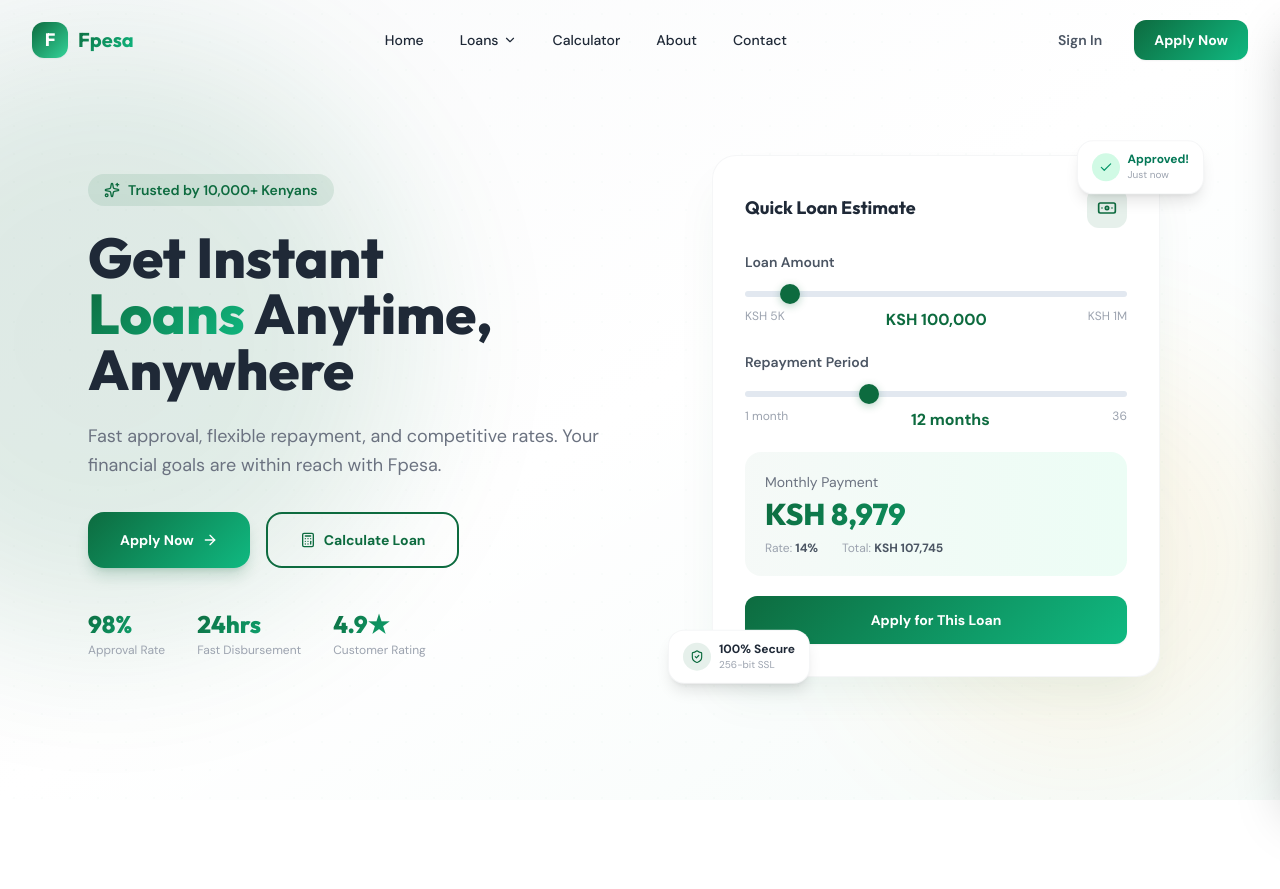
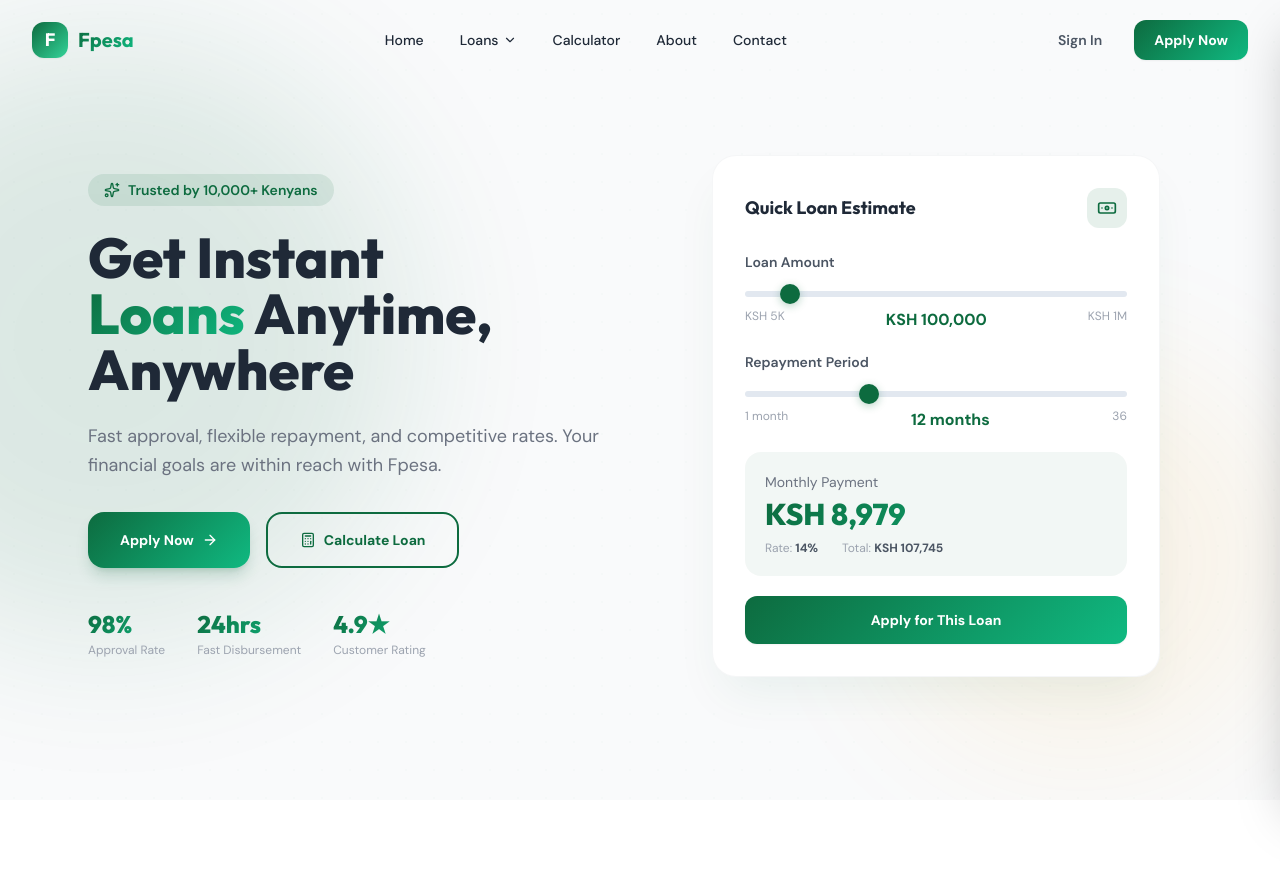
Before and after one commit to dennismwa/Fpesa-Loans, a PHP site: page / in a window 1280 px wide. Shown: the top 889 px of the page. Run offline with PHP 8.4, Linux system fonts and the light colour scheme; data comes from the database, SQL or seed files in the repository; some libraries are stand-ins or nearby versions.

Commit message:
Update index.php

```diff
--- a/index.php
+++ b/index.php
@@ -11,7 +11,7 @@ $sn = site_name();
 ?>
 
 <!-- ══════ HERO ══════ -->
-<section class="relative min-h-screen flex items-center overflow-hidden bg-gradient-to-br from-gray-50 via-white to-emerald-50/30">
+<section class="relative min-h-screen flex items-center overflow-hidden bg-gray-50">
   <div class="blob w-[600px] h-[600px] bg-primary top-10 -left-48"></div>
   <div class="blob w-[400px] h-[400px] bg-secondary bottom-10 right-0 opacity-[.08]"></div>
   <div class="absolute inset-0 opacity-[.015]" style="background-image:radial-gradient(circle,<?= primary_color() ?> 1px,transparent 1px);background-size:28px 28px"></div>
@@ -62,7 +62,7 @@ $sn = site_name();
               <input type="range" id="hMon" min="1" max="36" value="12" class="w-full" oninput="hCalc()">
               <div class="flex justify-between text-xs text-gray-400 mt-1"><span>1 month</span><span class="font-bold text-primary text-base" id="hMonV">12 months</span><span>36</span></div>
             </div>
-            <div class="bg-gradient-to-r from-primary/[.04] to-emerald-50 rounded-2xl p-5">
+            <div class="bg-primary/5 rounded-2xl p-5">
               <div class="text-sm text-gray-500 mb-1">Monthly Payment</div>
               <div class="text-3xl font-extrabold grad-text font-heading" id="hEMI">KSH 9,456</div>
               <div class="flex gap-6 mt-2 text-xs text-gray-400">
@@ -72,14 +72,6 @@ $sn = site_name();
             </div>
             <a href="/pages/apply-loan.php" class="block w-full text-center btn-primary py-3.5 rounded-xl text-sm font-bold shadow-sm">Apply for This Loan</a>
           </div>
-        </div>
-
-        <!-- Floating badges -->
-        <div class="absolute -top-3 -right-3 bg-white rounded-2xl shadow-lg px-3.5 py-2.5 float-anim z-20 border border-gray-100/80">
-          <div class="flex items-center gap-2"><div class="w-7 h-7 rounded-full bg-emerald-100 flex items-center justify-center"><i data-lucide="check" class="w-3.5 h-3.5 text-emerald-600"></i></div><div class="text-xs"><div class="font-bold text-emerald-700">Approved!</div><div class="text-gray-400 text-[10px]">Just now</div></div></div>
-        </div>
-        <div class="absolute -bottom-3 -left-3 bg-white rounded-2xl shadow-lg px-3.5 py-2.5 float-anim z-20 border border-gray-100/80" style="animation-delay:1.5s">
-          <div class="flex items-center gap-2"><div class="w-7 h-7 rounded-full bg-primary/10 flex items-center justify-center"><i data-lucide="shield-check" class="w-3.5 h-3.5 text-primary"></i></div><div class="text-xs"><div class="font-bold">100% Secure</div><div class="text-gray-400 text-[10px]">256-bit SSL</div></div></div>
         </div>
       </div>
     </div>
@@ -116,7 +108,7 @@ $sn = site_name();
 </section>
 
 <!-- ══════ HOW IT WORKS ══════ -->
-<section class="py-24 bg-gradient-to-br from-gray-50 to-emerald-50/20 relative overflow-hidden" id="how-it-works">
+<section class="py-24 bg-gray-50 relative overflow-hidden" id="how-it-works">
   <div class="blob w-[500px] h-[500px] bg-primary -bottom-48 -left-48"></div>
   <div class="max-w-7xl mx-auto px-4 sm:px-6 lg:px-8 relative z-10">
     <div class="text-center mb-16" data-aos="fade-up">
@@ -135,7 +127,7 @@ $sn = site_name();
       foreach($steps as $i=>$s): ?>
       <div data-aos="fade-up" data-aos-delay="<?= $i*100 ?>" class="relative text-center">
         <div class="relative inline-flex mb-6">
-          <div class="w-20 h-20 rounded-3xl bg-gradient-to-br <?= $s[3] ?> flex items-center justify-center shadow-lg"><i data-lucide="<?= $s[0] ?>" class="w-8 h-8 text-white"></i></div>
+          <div class="w-20 h-20 rounded-3xl bg-primary flex items-center justify-center shadow-lg"><i data-lucide="<?= $s[0] ?>" class="w-8 h-8 text-white"></i></div>
           <div class="absolute -top-2 -right-2 w-8 h-8 rounded-full bg-white shadow-md flex items-center justify-center font-bold text-sm text-primary font-heading"><?= $i+1 ?></div>
         </div>
         <h3 class="font-bold text-lg mb-2 font-heading"><?= $s[1] ?></h3>
@@ -171,7 +163,7 @@ $sn = site_name();
               <input type="range" id="cTer" min="1" max="60" value="12" class="w-full" oninput="cCalc()">
             </div>
           </div>
-          <div class="bg-gradient-to-br from-primary to-emerald-600 p-8 lg:p-10 text-white flex flex-col justify-center">
+          <div class="bg-primary p-8 lg:p-10 text-white flex flex-col justify-center">
             <div class="text-sm text-white/60 mb-1">Monthly Installment</div>
             <div class="text-4xl font-extrabold mb-6 font-heading" id="cEMI">KSH 9,456</div>
             <div class="space-y-4">
@@ -188,7 +180,7 @@ $sn = site_name();
 </section>
 
 <!-- ══════ BENEFITS + LIPA MDOGO MDOGO ══════ -->
-<section class="py-24 bg-gradient-to-br from-gray-50 to-white">
+<section class="py-24 bg-gray-50">
   <div class="max-w-7xl mx-auto px-4 sm:px-6 lg:px-8">
     <div class="grid lg:grid-cols-2 gap-16 items-center">
       <div data-aos="fade-right">
@@ -209,7 +201,7 @@ $sn = site_name();
 
       <!-- Lipa Mdogo Mdogo -->
       <div data-aos="fade-left">
-        <div class="bg-gradient-to-br from-primary to-emerald-600 rounded-3xl p-8 text-white">
+        <div class="bg-primary rounded-3xl p-8 text-white">
           <h3 class="text-2xl font-bold mb-4 font-heading">Lipa Mdogo Mdogo</h3>
           <p class="text-white/70 mb-6">Our installment model makes loan repayment easy. Pay small manageable amounts monthly without financial strain.</p>
           <div class="bg-white/10 rounded-2xl p-5 mb-4">
@@ -247,7 +239,7 @@ $sn = site_name();
         <div class="flex gap-0.5 mb-4"><?php for($s=0;$s<5;$s++): ?><i data-lucide="star" class="w-4 h-4 text-secondary fill-secondary"></i><?php endfor; ?></div>
         <p class="text-gray-600 text-sm leading-relaxed mb-6">"<?= $t[2] ?>"</p>
         <div class="flex items-center gap-3">
-          <div class="w-10 h-10 rounded-full bg-gradient-to-br from-primary to-emerald-400 flex items-center justify-center text-white font-bold text-sm"><?= $t[0][0] ?></div>
+          <div class="w-10 h-10 rounded-full bg-primary flex items-center justify-center text-white font-bold text-sm"><?= $t[0][0] ?></div>
           <div><div class="font-bold text-sm"><?= $t[0] ?></div><div class="text-xs text-gray-400"><?= $t[1] ?></div></div>
         </div>
       </div>
@@ -290,8 +282,8 @@ $sn = site_name();
 
 <!-- ══════ CTA ══════ -->
 <section class="py-24 relative overflow-hidden">
-  <div class="absolute inset-0 bg-gradient-to-br from-primary to-emerald-600"></div>
-  <div class="absolute inset-0 opacity-[.07]" style="background-image:radial-gradient(circle,white 1px,transparent 1px);background-size:18px 18px"></div>
+  <div class="absolute inset-0 bg-cover bg-center bg-no-repeat" style="background-image:url('/assets/images/breadcumb-services.png')"></div>
+  <div class="absolute inset-0 bg-primary/85"></div>
   <div class="max-w-4xl mx-auto px-4 sm:px-6 lg:px-8 relative z-10 text-center" data-aos="fade-up">
     <h2 class="text-3xl sm:text-4xl lg:text-5xl font-extrabold text-white mb-6 font-heading">Ready to Get Started?</h2>
     <p class="text-white/70 text-lg mb-10 max-w-xl mx-auto">Join thousands of Kenyans who trust <?= e($sn) ?> for their financial needs.</p>
```
